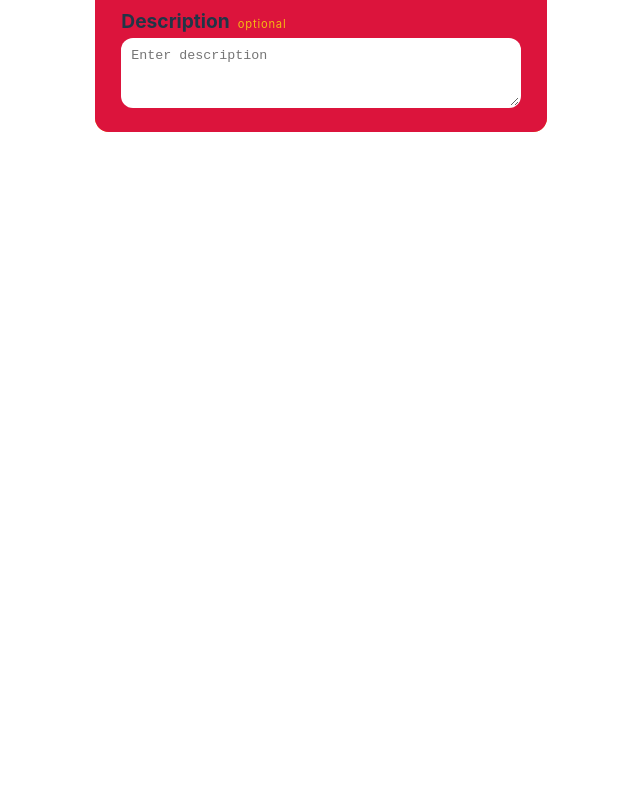
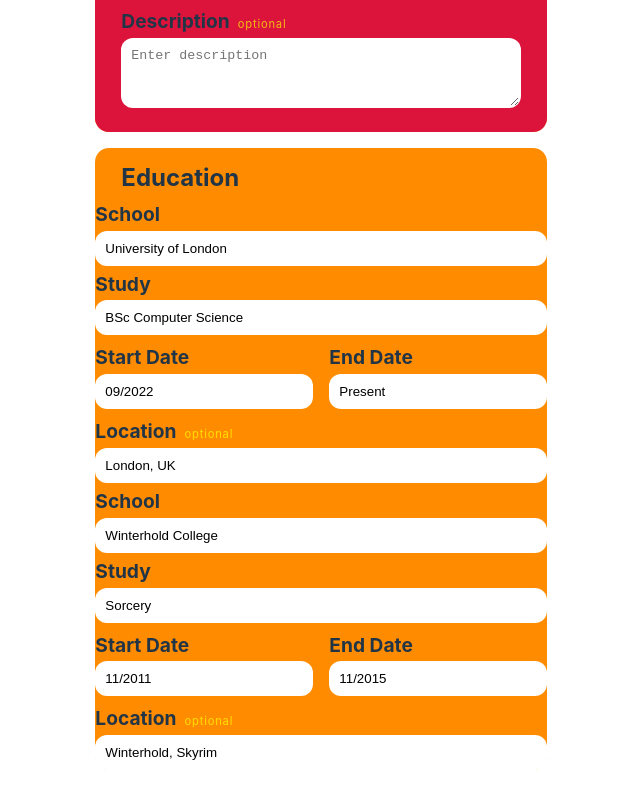
Before and after one commit to JHoldsworth23/cv-maker, a React (Vite) app: page / in a window 1280 px wide. Shown: the part 1371-2171 px from the top of the page, without its empty margins (222-862 px from the left). Before the commit the page ends 1551 px from the top, so only its background shows below. Built offline with nearby package versions, Linux system fonts and the light colour scheme.

Commit message:
add education form component with props and onChange

```diff
--- a/src/App.jsx
+++ b/src/App.jsx
@@ -4,6 +4,7 @@ import ExampleLoader from './components/example-loader';
 import PersonalForm from './components/personal/personal-form';
 import ExperienceFormSection from './components/experience/experience-form-section';
 import './styles/App.css';
+import EducationFormSection from './components/education/education-form-section';
 
 export default function App() {
   const [personalInfo, setPersonalInfo] = useState(exampleData.personal);
@@ -42,7 +43,7 @@ export default function App() {
         <div>
           <PersonalForm {...personalInfo} onChange={changePersonalInfo}/>
           <ExperienceFormSection experiences={sections.experience} onChange={changeSectionInfo} />
-          {/* FORM FOR EACH SECTION */}
+          <EducationFormSection educations={sections.education} onChange={changeSectionInfo} />
         </div>
       </div>
       <div>
```
